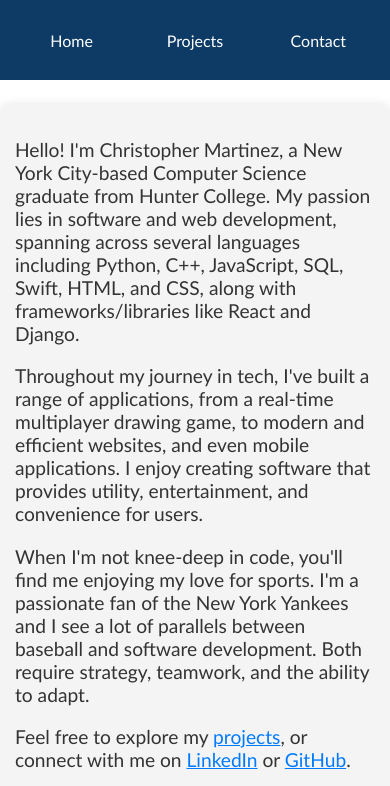
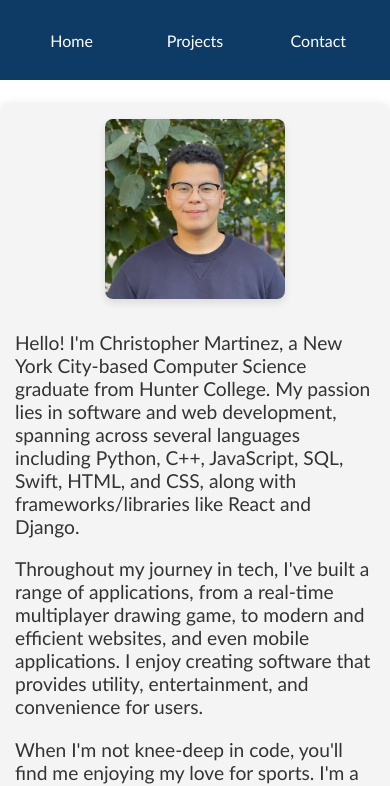
Before and after one commit to cmartinez131/cmartinez131.github.io, a React (Create React App) app: page / in a window 390 px wide. Shown: the top 786 px of the page. Built offline with nearby package versions, Linux system fonts and the light colour scheme.

Commit message:
make landing page for mobile devices look better

```diff
--- a/src/styles.css
+++ b/src/styles.css
@@ -351,7 +351,7 @@ img {
 
     .media,
     .img-med {
-        max-width: 60%;
+        max-width: 50%;
         height: auto;
     }
 
@@ -369,7 +369,7 @@ img {
     }
 
     .intro-row {
-        flex-direction: column;
+        flex-direction: column-reverse;
     }
 
     .intro-row .col {
```
